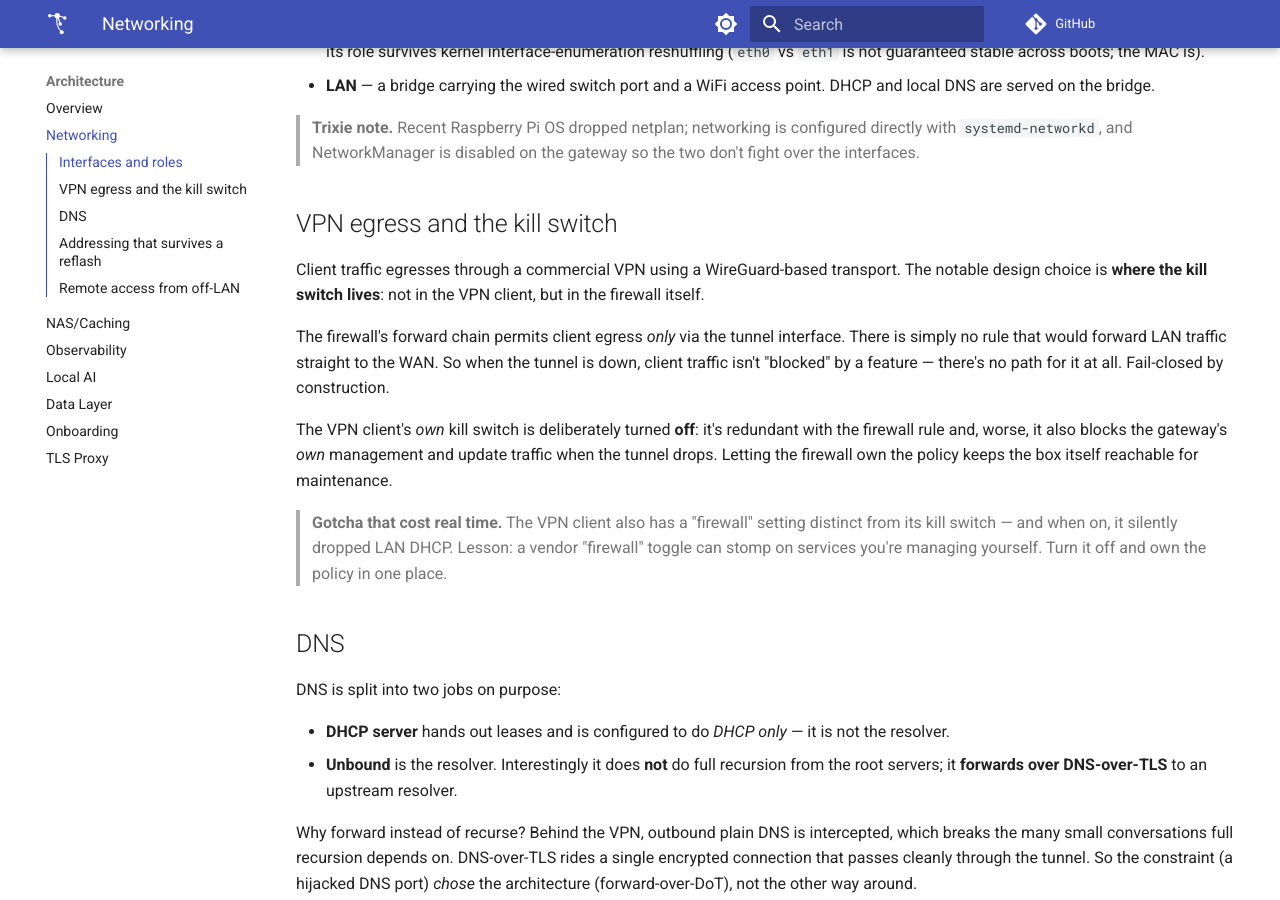
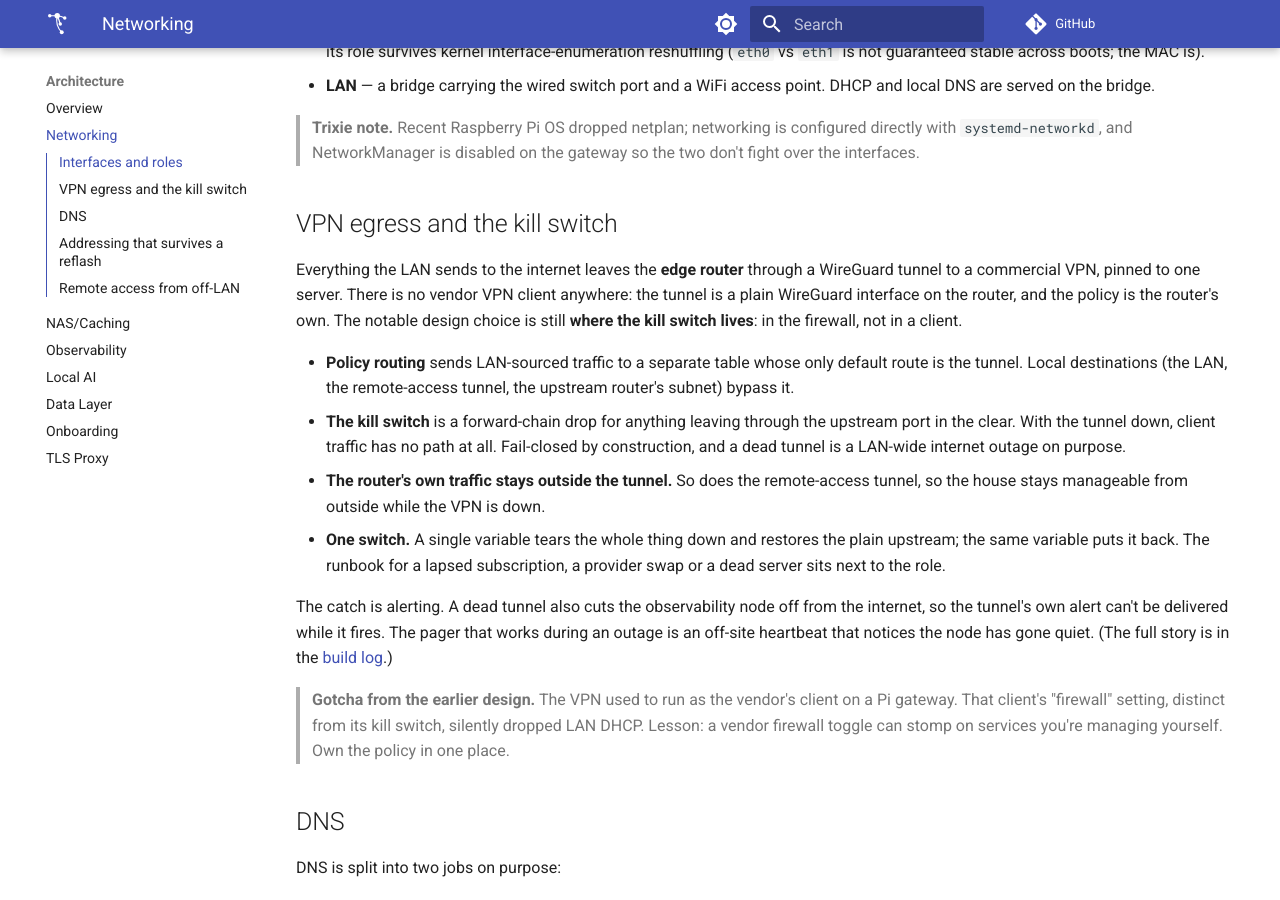
Before and after one commit to Caleb-Wrobel/fangs-doc, an MkDocs documentation site: the page built from docs/architecture/networking.md, in a window 1280 px wide and 900 px high, scrolled down 372 px. Built offline with MkDocs 1.6.1 and Material for MkDocs 9.7.7, drawn with Linux system fonts in a browser that asks for light colours; comment, search, counter and statistics services are not loaded.

Commit message:
a tunnel goes out / the story told without names / no address, no port
docs(log): VPN egress moves to the edge router

New build-log entry, "The alarm that rides the tunnel": the LAN's egress
moves into a fail-closed WireGuard tunnel on the edge router, with one
variable to switch back. The surprises are the unclamped provider key,
the fast path costing more than the tunnel, the resolver staying dead
after recovery, and an alert that can only fire when it can't be
delivered. architecture/networking.md's VPN section now describes the
router-side design instead of the old gateway client. Indexed in nav,
the home page, the log index and the roadmap's done list.

Closes #15

---
the house speaks through glass
its own alarm cannot call
a stranger's bell rings

Co-Authored-By: Claude Opus 5.5 <noreply@anthropic.com>
Claude-Session: https://claude.ai/code/session_015To5XRGLFMpFggTFFsAx3L

```diff
--- a/docs/architecture/networking.md
+++ b/docs/architecture/networking.md
@@ -20,24 +20,36 @@ The gateway has two sides:
 
 ## VPN egress and the kill switch
 
-Client traffic egresses through a commercial VPN using a WireGuard-based
-transport. The notable design choice is **where the kill switch lives**: not in
-the VPN client, but in the firewall itself.
+Everything the LAN sends to the internet leaves the **edge router** through a
+WireGuard tunnel to a commercial VPN, pinned to one server. There is no vendor
+VPN client anywhere: the tunnel is a plain WireGuard interface on the router,
+and the policy is the router's own. The notable design choice is still **where
+the kill switch lives**: in the firewall, not in a client.
 
-The firewall's forward chain permits client egress *only* via the tunnel
-interface. There is simply no rule that would forward LAN traffic straight to the
-WAN. So when the tunnel is down, client traffic isn't "blocked" by a feature —
-there's no path for it at all. Fail-closed by construction.
+- **Policy routing** sends LAN-sourced traffic to a separate table whose only
+  default route is the tunnel. Local destinations (the LAN, the remote-access
+  tunnel, the upstream router's subnet) bypass it.
+- **The kill switch** is a forward-chain drop for anything leaving through the
+  upstream port in the clear. With the tunnel down, client traffic has no path
+  at all. Fail-closed by construction, and a dead tunnel is a LAN-wide internet
+  outage on purpose.
+- **The router's own traffic stays outside the tunnel.** So does the
+  remote-access tunnel, so the house stays manageable from outside while the
+  VPN is down.
+- **One switch.** A single variable tears the whole thing down and restores the
+  plain upstream; the same variable puts it back. The runbook for a lapsed
+  subscription, a provider swap or a dead server sits next to the role.
 
-The VPN client's *own* kill switch is deliberately turned **off**: it's redundant
-with the firewall rule and, worse, it also blocks the gateway's *own* management
-and update traffic when the tunnel drops. Letting the firewall own the policy
-keeps the box itself reachable for maintenance.
+The catch is alerting. A dead tunnel also cuts the observability node off from
+the internet, so the tunnel's own alert can't be delivered while it fires. The
+pager that works during an outage is an off-site heartbeat that notices the
+node has gone quiet. (The full story is in the
+[build log](../log/2026-11-vpn-egress-on-the-router.md).)
 
-> **Gotcha that cost real time.** The VPN client also has a "firewall" setting
-> distinct from its kill switch — and when on, it silently dropped LAN DHCP.
-> Lesson: a vendor "firewall" toggle can stomp on services you're managing
-> yourself. Turn it off and own the policy in one place.
+> **Gotcha from the earlier design.** The VPN used to run as the vendor's client
+> on a Pi gateway. That client's "firewall" setting, distinct from its kill
+> switch, silently dropped LAN DHCP. Lesson: a vendor firewall toggle can stomp
+> on services you're managing yourself. Own the policy in one place.
 
 ## DNS
 
--- a/mkdocs.yml
+++ b/mkdocs.yml
@@ -56,6 +56,7 @@ nav:
       - TLS Proxy: architecture/tls-proxy.md
   - Build Log:
       - Index: log/README.md
+      - The Alarm That Rides the Tunnel: log/2026-11-vpn-egress-on-the-router.md
       - A Phone Call to a Sleeping PC: log/2026-10-a-phone-call-to-a-sleeping-pc.md
       - A Spry Little Forge: log/2026-08-forgejo-spike.md
       - The Couch Learns to Read: log/2026-08-couch-room-redesign.md
```
Also changed, not shown: docs/index.md (+1 -0 lines), docs/log/2026-11-vpn-egress-on-the-router.md (added, +130 -0 lines), docs/log/README.md (+6 -0 lines), docs/roadmap.md (+5 -0 lines).
